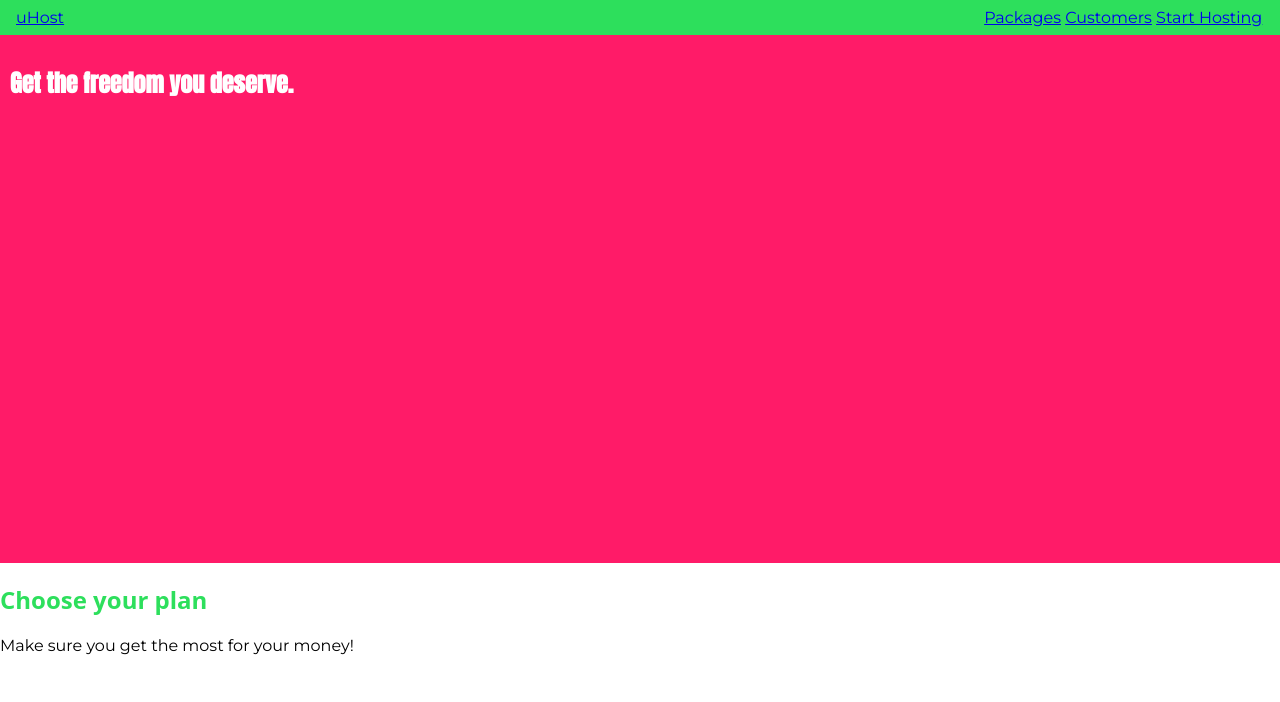
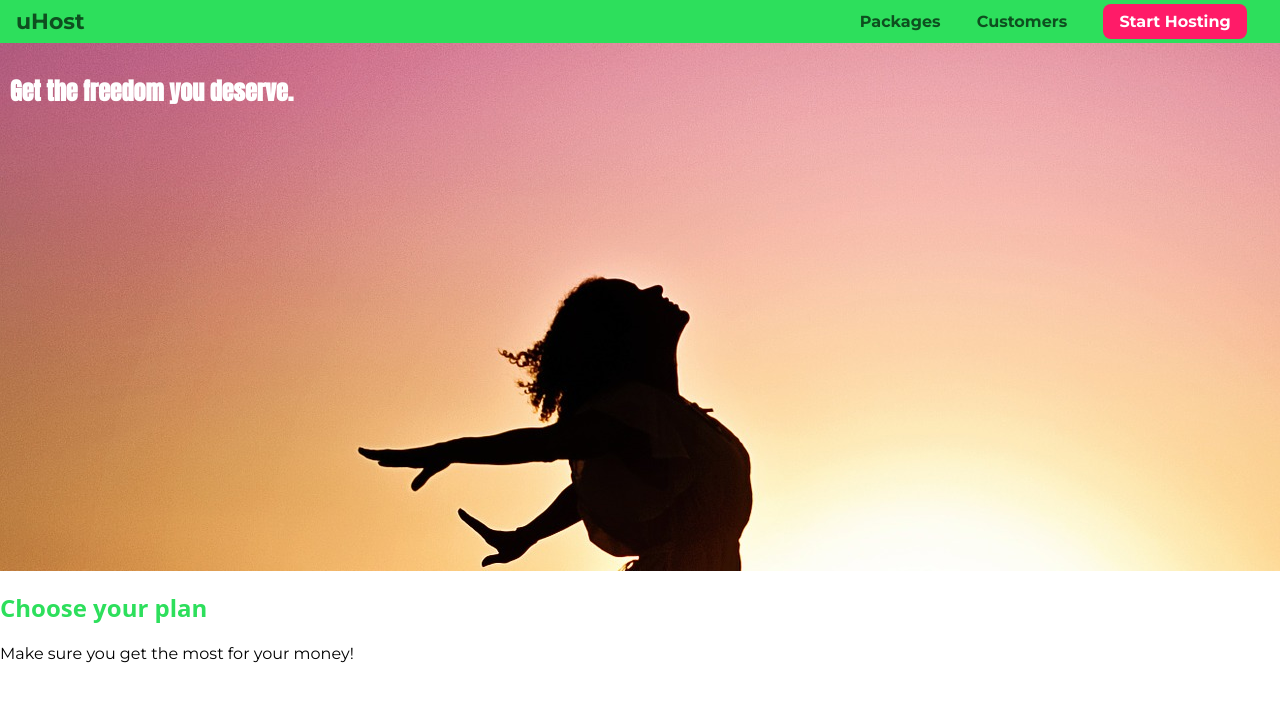
Before and after one commit to JSalCarr1989/css-course, a plain HTML site: page index.html in a window 1280 px wide. Drawn offline with Linux system fonts and the light colour scheme.

Commit message:
avance curso css

```diff
--- a/index.html
+++ b/index.html
@@ -15,7 +15,7 @@
 
     <header class="main-header">
         <div>
-            <a href="index.html">
+            <a href="index.html" class="main-header__brand">
                 uHost
             </a>
         </div>
@@ -28,7 +28,7 @@
                     <a href="customers/index.html">Customers</a>
                     <a href="customers/index.html" style="display: none;">Customers</a>
                 </li>
-                <li class="main-nav__item">
+                <li class="main-nav__item main-nav__item--cta">
                     <a href="start-hosting/index.html">Start Hosting</a>
                 </li>
             </ul>
--- a/main.css
+++ b/main.css
@@ -11,7 +11,7 @@ body {
 }
 
 #product-overview {
-    background: #ff1b68;
+    background: url("freedom.jpg");
     width: 100%;
     height:528px;
     padding:10px;
@@ -49,12 +49,21 @@ body {
 
 .main-header > div {
     display: inline-block;
+    vertical-align: middle;
+}
+
+.main-header__brand {
+    color: #0e4f1f;
+    text-decoration: none;
+    font-weight:bold;
+    font-size:22px;
 }
 
 .main-nav {
     display:inline-block;
     text-align:right;
-    width:calc(100% - 54px)
+    width:calc(100% - 74px);
+    vertical-align:middle;
 }
 
 .main-nav__items {
@@ -65,9 +74,57 @@ body {
 
 .main-nav__item {
     display: inline-block;
+    margin: 0 16px
 }
+
+.main-nav__item > a {
+    color:#0e4f1f;
+    text-decoration: none;
+    font-weight: bold;
+    padding:4px 0;
+
+}
+
+/* .main-nav__item > a::after {
+    content:" (Link)";
+    color:red;
+} */
+
+.main-nav__item > a:hover ,
+.main-nav__item > a:active {
+      color:white;
+      border-bottom: 5px solid white;
+}
+
+/* .main-nav__item > a:active {
+    color:white;
+} */
+
+
+
+
+/* lo de arriba tambien se puede hacer asi */
+/* .main-nav__item  a {
+    color:#0e4f1f;
+    text-decoration: none;
+} */
+
 
 
 /* .main-logo {
     display: inline-block;
 } */
+
+.main-nav__item--cta a {
+    color:white;
+    background: #ff1b68;
+    padding:8px 16px;
+    border-radius:8px;
+}
+
+.main-nav__item--cta a:hover,
+.main-nav__item--cta a:active {
+    color:#ff1b68;
+    background:white;
+    border:none;
+}
```
Also changed, not shown: freedom.jpg (added).
